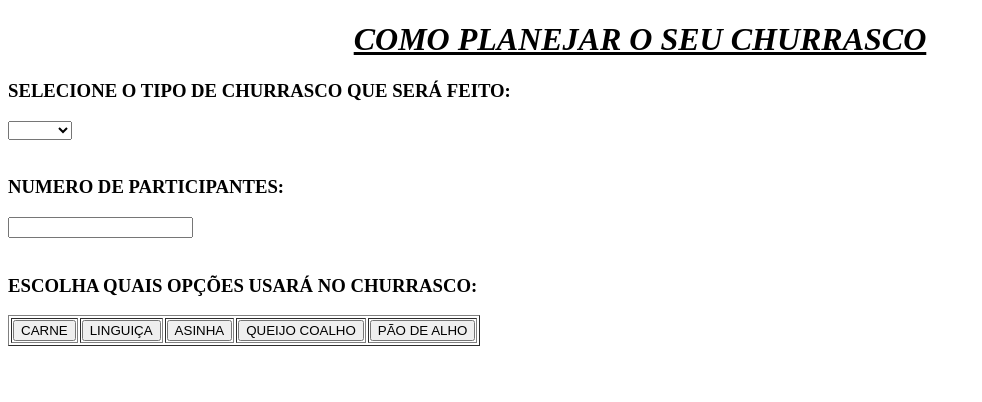
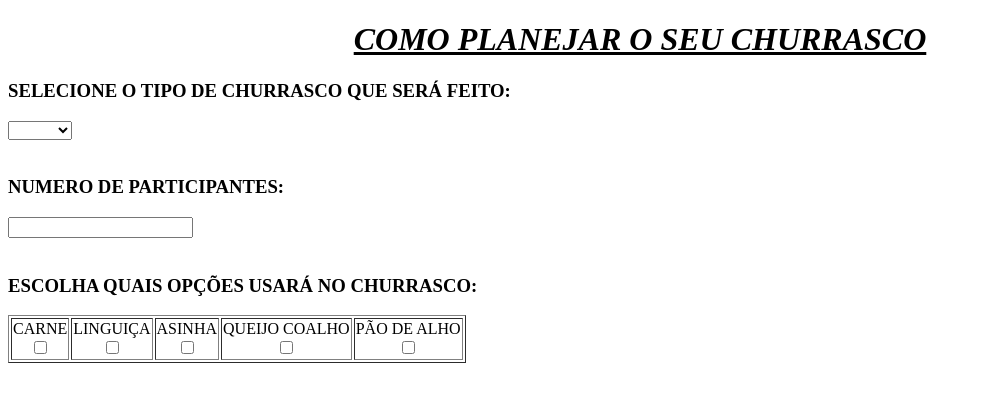
Before and after one commit to gabrielluiz1010/gabrielluiz1010.github.io, a plain HTML site: page churrasco.html in a window 1280 px wide. Shown: the whole page, without its empty margins (0-982 px from the left). Drawn offline with Linux system fonts and the light colour scheme.

Commit message:
Update churrasco.html

```diff
--- a/churrasco.html
+++ b/churrasco.html
@@ -1,3 +1,4 @@
+
 <!DOCTYPE html>
 <html>
 <head>
@@ -13,16 +14,16 @@
   <option value="Evento">Evento</option>
 </select><br>
 <br><h3>NUMERO DE PARTICIPANTES:</h3>
-<input type="" name=""><br>
+<input type="label" name="participantes"><br>
 
 <br><h3>ESCOLHA QUAIS OPÇÕES USARÁ NO CHURRASCO:</h3>
 <table border=1>
 <tr>
-<td><button type="botão">CARNE</button></td>
-<td><button type="botão">LINGUIÇA</button></td>
-<td><button type="botão">ASINHA</button></td>
-<td><button type="botão">QUEIJO COALHO</button></td>
-<td><button type="botão">PÃO DE ALHO </button></td>
+<td>CARNE <center><input type="checkbox" name="carne" value="CARNE"></td>
+<td>LINGUIÇA <center><input type="checkbox" name="LINGUIÇA" value="LINGUIÇA"></td>
+<td>ASINHA <center><input type="checkbox" name="ASINHA" value="ASINHA"></td>
+<td>QUEIJO COALHO <center><input type="checkbox" name="QUEIJO_COALHO" value="QUEIJO_COALHO"></td>
+<td>PÃO DE ALHO <center><input type="checkbox" name="PÃO_ALHO" value="PÃO_ALHO"></td>
 </tr>
 </table>
 
```
